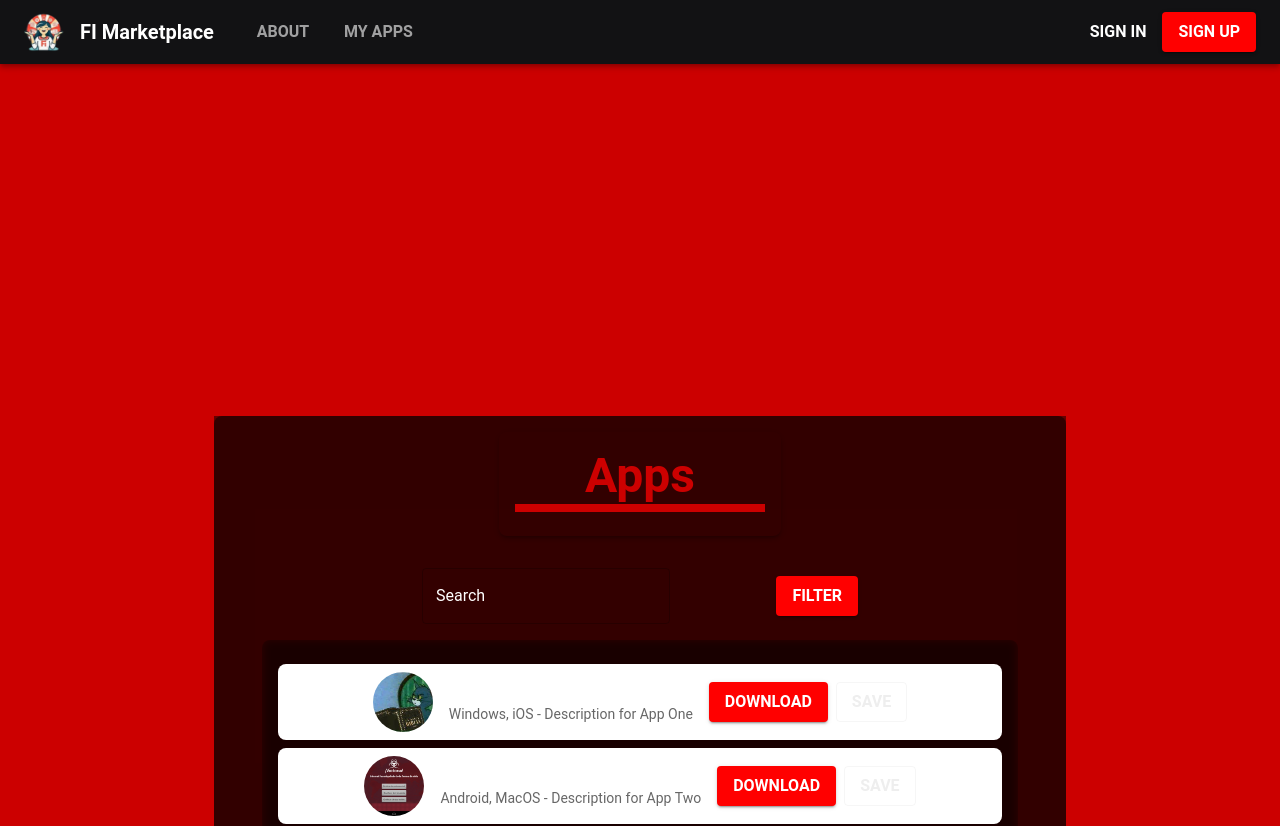
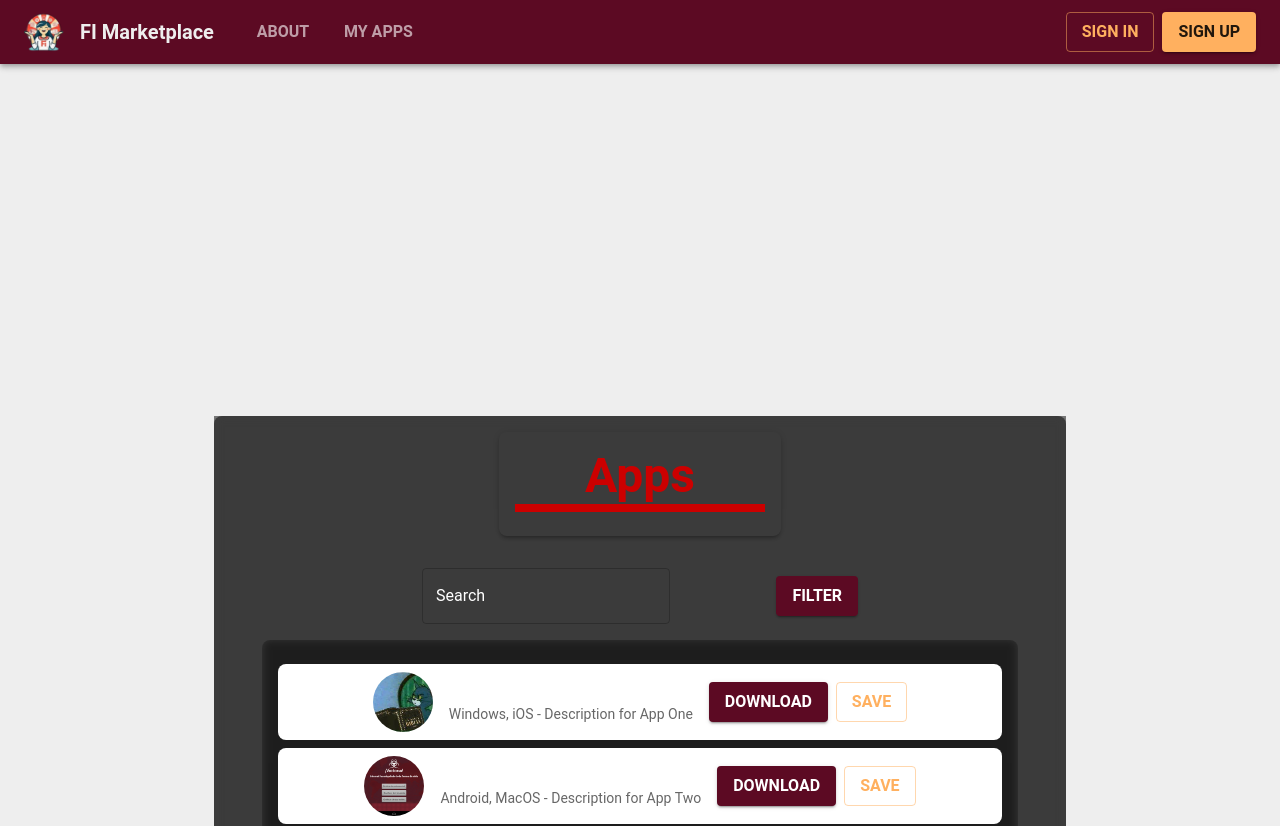
Before and after one commit to DavidVigil/frontend-project, a Next.js app in the folder fimarket/: page / in a window 1280 px wide. Shown: the top 826 px of the page. Built offline with nearby package versions, Linux system fonts and the light colour scheme.

Commit message:
style(appbar): implemented theme in appbar

```diff
--- a/fimarket/app/components/appbar-global.jsx
+++ b/fimarket/app/components/appbar-global.jsx
@@ -4,6 +4,7 @@ import { AppBar, Box, Button, Tab, Tabs, Toolbar, Typography } from "@mui/materi
 import Image from "next/image"; // Image component from next
 import { useRouter } from "next/navigation"; // To move between tabs
 import { useEffect, useState } from "react"; // To manage states
+import { theme } from "../styles/global-theme";
 
 export default function AppBarGlobal(){
 
@@ -57,10 +58,9 @@ export default function AppBarGlobal(){
         <AppBar
             position="static" // It doesn't stay visible when scrolling
             sx={{
-                backgroundColor: "#121214", // Black
                 color: "secondary", // White
                 minHeight: "64px", // To maintain the height of the bar on all screens
-                mb: 20 // Space at the bottom
+                mb: 5 // Space at the bottom
             }}
         >
             <Toolbar sx={{ minHeight: "64px" }}> {/* Ensures consistent height */}
@@ -76,8 +76,6 @@ export default function AppBarGlobal(){
                     <Typography
                         variant="h5"
                         sx={{
-                            textDecoration: "none", // Remove any decoration
-                            color: "inherit", // Inherits the color of the father
                             ml: 2, // Space to the left
                             mr: 3, // Space to the right
                             display: { xs: "none", sm: "block" }, // Hide on xs, show on sm and up
@@ -95,23 +93,23 @@ export default function AppBarGlobal(){
                     sx={{
                         flexGrow: 1, // To push the following sign buttons to the right
                         "& .MuiTabs-indicator": {
-                            backgroundColor: value === false ? "transparent" : "yellow" // Yellow highlight unless on Home
+                            backgroundColor: value === false ? "transparent" : theme.palette.secondary.main // Yellow highlight unless on Home
                         }
                     }}
                 >
                     {/* Changes the color of the letters if the tab is selected or not */}
-                    <Tab label= "About" onClick={goToAbout} sx={{ color: value === 0 ? 'secondary' : '#ffffff' }}/>
-                    <Tab label= "My Apps" onClick={goToMyApps} sx={{ color: value === 1 ? 'secondary' : '#ffffff' }}/>
+                    <Tab label= "About" onClick={goToAbout} sx={{ color: value === 0 ? theme.palette.text.light : '#ffffff' }}/>
+                    <Tab label= "My Apps" onClick={goToMyApps} sx={{ color: value === 1 ? theme.palette.text.light : '#ffffff' }}/>
                 </Tabs>
 
                 { isAuthenticated ? // Are we in or out?
-                    (<Button color="inherit" onClick={handleSignOut}>Sign Out</Button>) // If we're in
+                    (<Button color="secondary" onClick={handleSignOut} variant="outlined">Sign Out</Button>) // If we're in
                     :
                     // If wer'e out:
                     (
                         <>
-                            <Button href="/signIn" color="inherit" sx={{ mr: 1, whiteSpace: "nowrap"}}>Sign In</Button>
-                            <Button href="/signUp" color="primary" sx={{ whiteSpace: "nowrap"}} variant= "contained">Sign Up</Button>
+                            <Button href="/signIn" color="secondary" sx={{ mr: 1, whiteSpace: "nowrap"}} variant="outlined">Sign In</Button>
+                            <Button href="/signUp" color="secondary" sx={{ whiteSpace: "nowrap"}} variant= "contained">Sign Up</Button>
                         </>
                     )
                 }
--- a/fimarket/app/styles/global-theme.jsx
+++ b/fimarket/app/styles/global-theme.jsx
@@ -5,20 +5,22 @@ import { createTheme } from "@mui/material";
 export const theme = createTheme({
     palette: {
         primary: {
-            main: "#ff0000",
+            main: "#5C0A23",
         },
         secondary: {
-            main: "#eeeeee",
+            main: "#ffb05f",
         },
         background: {
-            default: "#cc0000",
+            default: "#eeeeee",
+            paper: "#ffffff",
         },
         text: {
-            main: "#ffffff",
-            light: "#ffffff",
+            main: "#bbbbb",
+            light: "#eeeeee",
             dark: "#000000",
             title: "#ff0000",
             subtitle: "#bb0000",
+
         },
     },
     typography: {
@@ -26,12 +28,12 @@ export const theme = createTheme({
         h1: {
             fontSize: "3rem",
             fontWeight: "bold",
-            color: "#ff0000",
+            color: "#eeeeee",
         },
         h2: {
             fontSize: "2.5rem",
             fontWeight: "bold",
-            color: "#bb0000",
+            color: "#333333",
         },
         h3: {
             fontSize: "2rem",
@@ -46,7 +48,7 @@ export const theme = createTheme({
         h5: {
             fontSize: "1.25rem",
             fontWeight: "bold",
-            color: "#ff0000",
+            color: "#eeeeee",
         },
         h6: {
             fontSize: "1rem",
```
